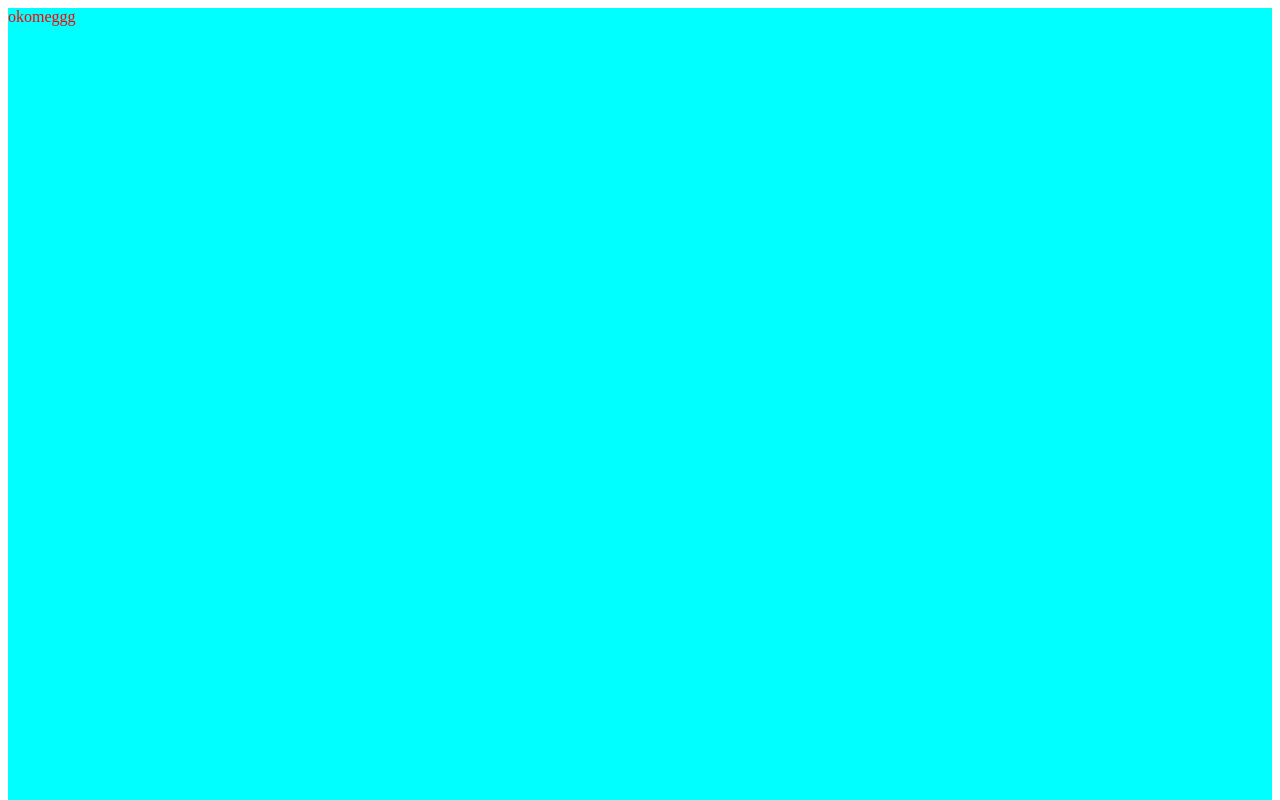
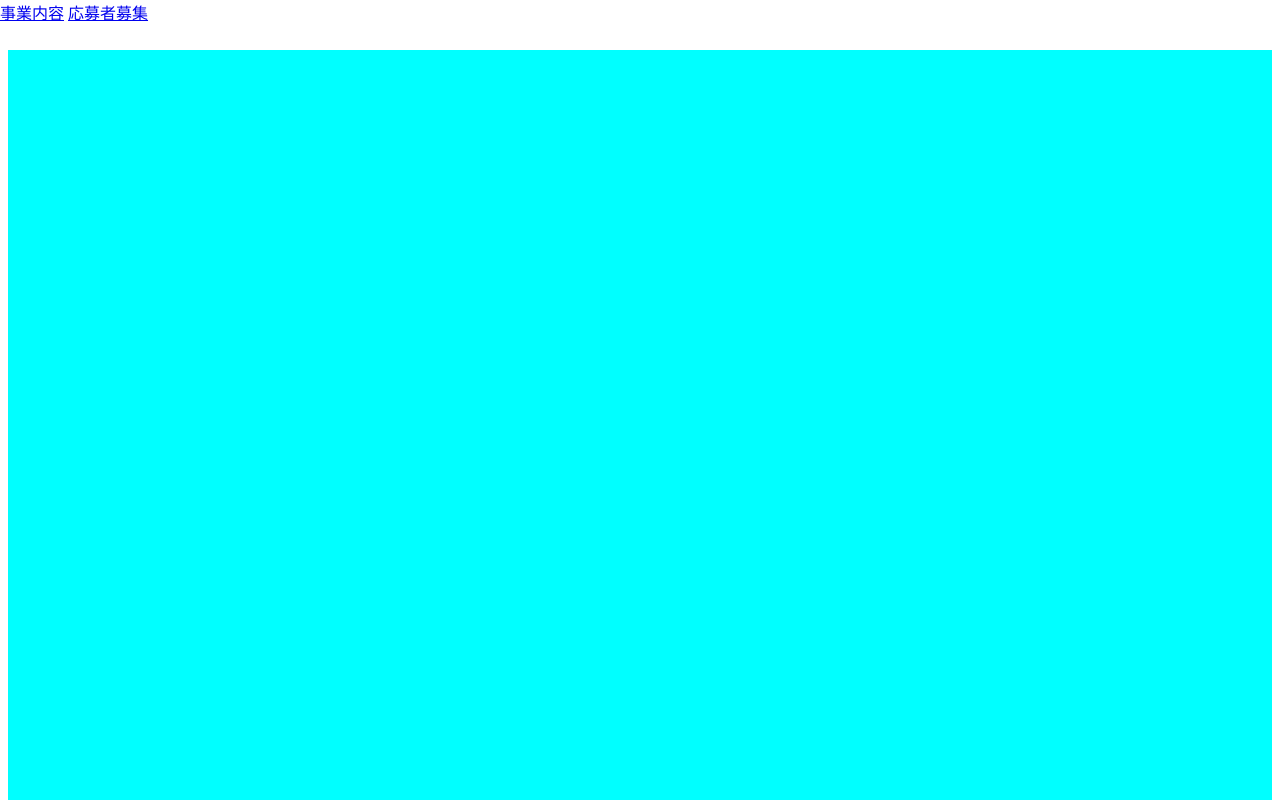
Before and after one commit to vanspick92/onishi, a plain HTML site: page index.html in a window 1280 px wide. Shown: the top 800 px of the page. Drawn offline with Linux system fonts and the light colour scheme.

Commit message:
add header and new pages

```diff
--- a/index.html
+++ b/index.html
@@ -6,6 +6,15 @@
     <meta name="viewport" content="width=device-width, initial-scale=1.0">
     <title>Document</title>
     <style>
+        .header {
+            background-color: white;
+            position: fixed;
+            top: 0;
+            left: 0;
+            width: 100%;
+            height: 50px;
+        }
+
         .section1 {
             background-color: aqua;
             height: 100vh;
@@ -113,6 +122,10 @@
 </head>
 
 <body>
+    <header class="header">
+        <a href="./onishikensetsu.html"> 事業内容</a>
+        <a href="./jigyounaiyo.html"> 応募者募集</a>
+    </header>
     <div class="section1">
         okomeggg
     </div>
```
Also changed, not shown: jigyounaiyo.html (added, +14 -0 lines), onishikensetsu.html (added, +14 -0 lines).
